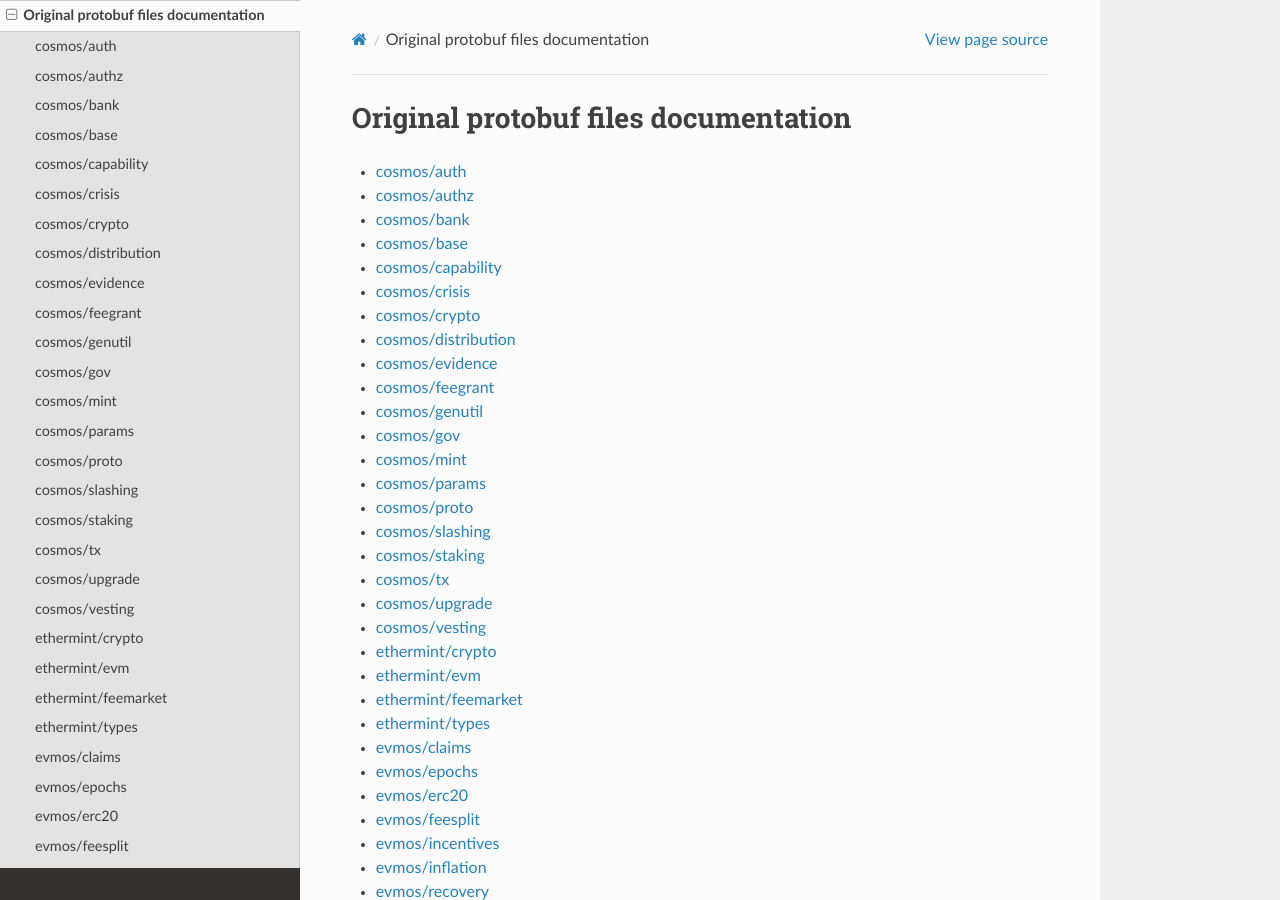
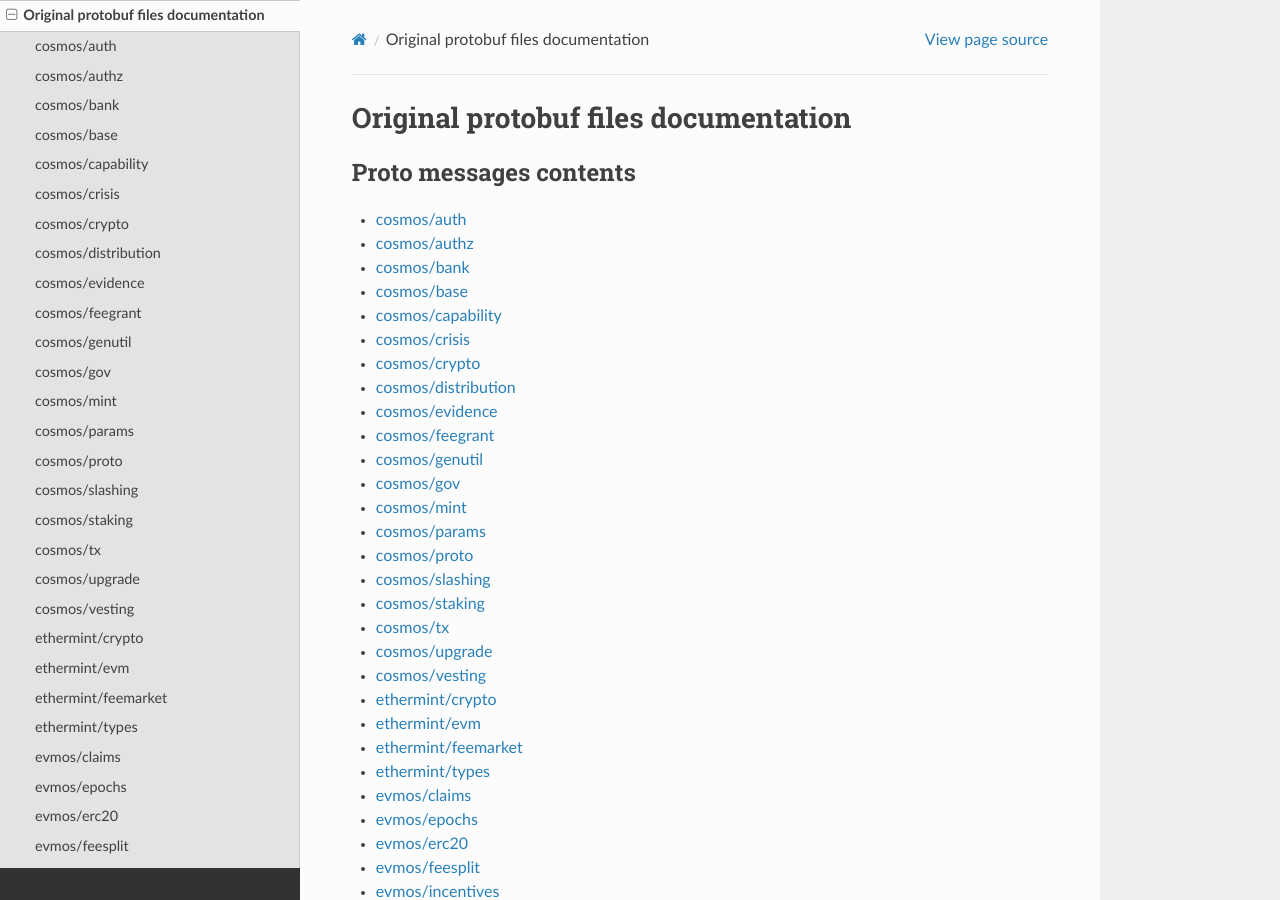
Before and after one commit to sterliakov/pyevmos, a Sphinx documentation site: the page built from docs/source/autogen_proto.rst, in a window 1280 px wide and 900 px high. Built offline with Sphinx 7.4.7 and the Read the Docs theme 2.0.0, drawn with Linux system fonts in a browser that asks for light colours; the version number is read from the project's files by our own code.

Commit message:
TOC caption

```diff
--- a/docs/source/autogen_proto.rst
+++ b/docs/source/autogen_proto.rst
@@ -2,6 +2,8 @@ Original protobuf files documentation
 =====================================
 
 .. toctree::
+    :caption: Proto messages contents
+
     proto_external/cosmos_auth
     proto_external/cosmos_authz
     proto_external/cosmos_bank
```
Also changed, not shown: 1 other file.
